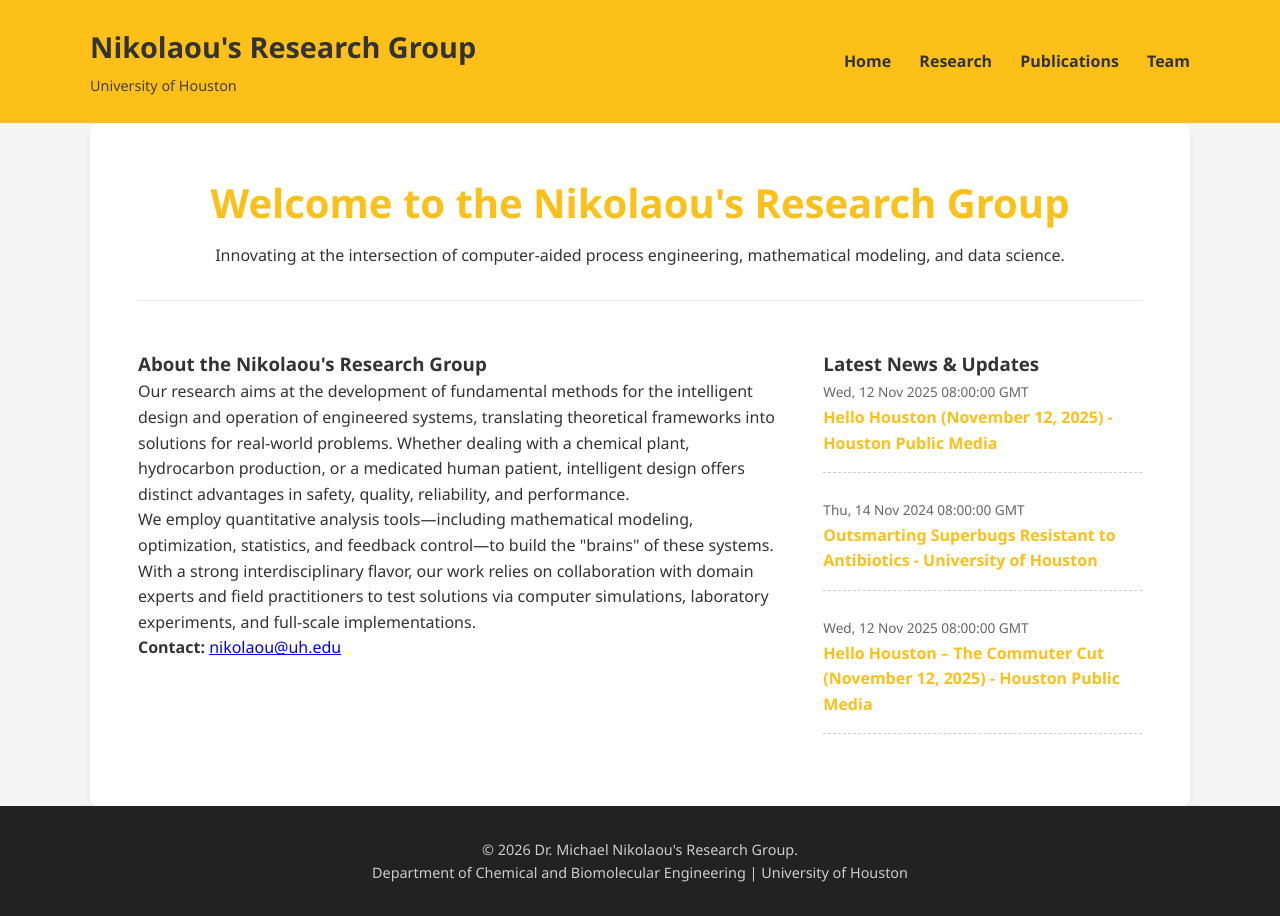
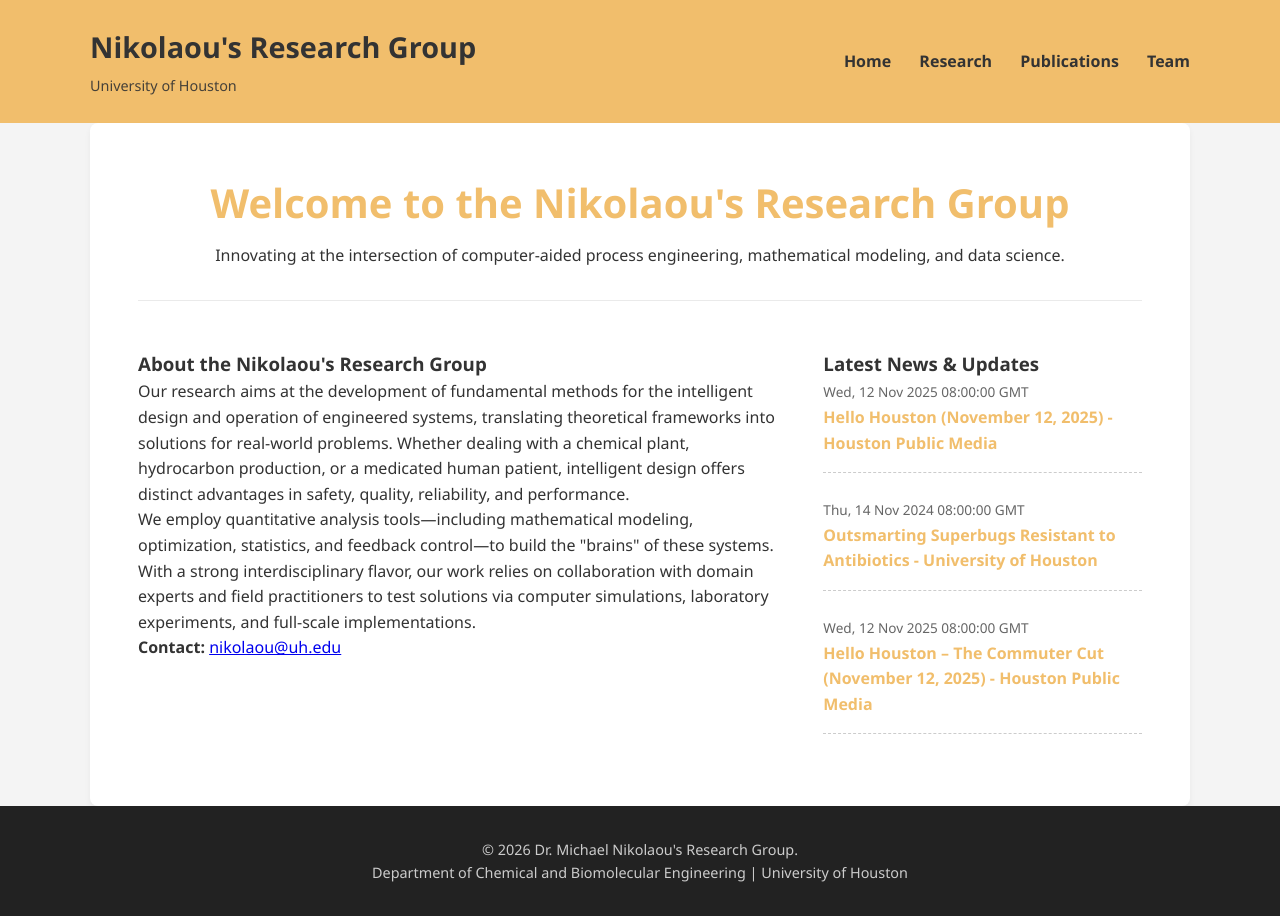
Before and after one commit to GALGAT/nikolaou-lab, a Jekyll site: the page built from index.html, in a window 1280 px wide. Built offline with Jekyll 4.4.1, drawn with Linux system fonts in a browser that asks for light colours.

Commit message:
Update theme color variable in style.css

```diff
--- a/css/style.css
+++ b/css/style.css
@@ -1,6 +1,6 @@
 /* Core Variables & Reset */
 :root {
-    --theme-color: #fcc019; /* Yellow-orangish theme */
+    --theme-color: #f1be6c; /* Yellow-orangish theme */
     --theme-hover: #e5aa14; /* Slightly darker for hover states */
     --text-dark: #333333;
     --text-light: #666666;
```
